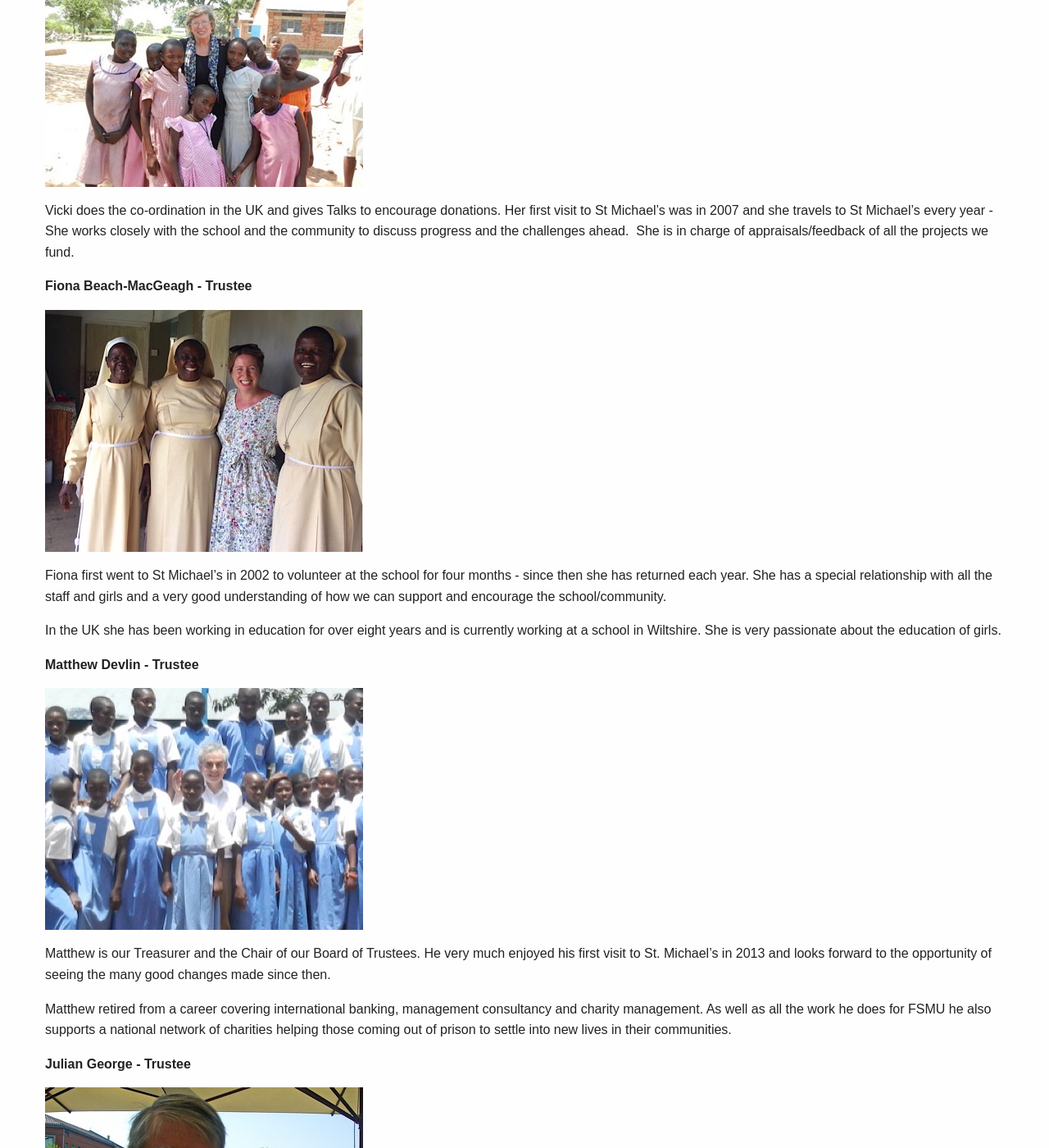
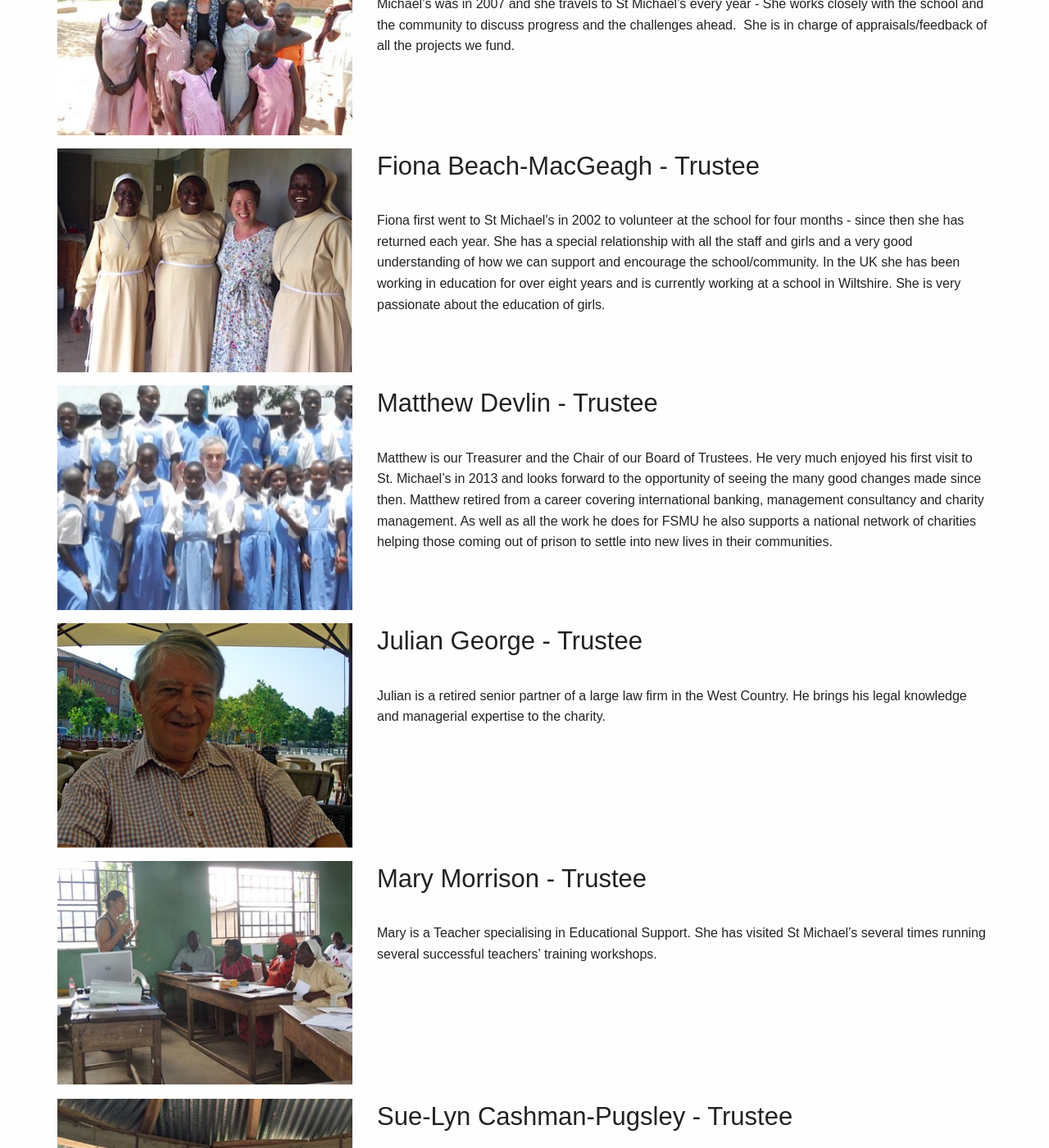
Before and after one commit to Eelviny/fsmu.co.uk, a Jekyll site: the page built from about.md, in a window 1280 px wide and 1400 px high, scrolled down 1395 px. Shown: the whole window at 82% size. Built offline with Jekyll 4.4.1, drawn with Linux system fonts in a browser that asks for light colours; nearby versions of some CDN libraries; a style sheet for code colours, icons or effects is not loaded; some of the changed text lies outside the part shown.

Commit message:
Move pictures to the left of writing

```diff
--- a/about.md
+++ b/about.md
@@ -30,55 +30,62 @@ Communication with the schools and community takes place frequently. In this way
 
 Here in the UK the charity is managed by the 6 trustees who meet regularly.
 
-**Vicki Beach - Trustee**
+<div class="grid-x grid-margin-x" style="margin-bottom: 1rem;"> <div class="cell medium-4">
+<img src="{{ site.baseurl }}/assets/images/9CFF46F8-A863-417E-90F7-49DDA7024C11.jpeg">
+</div> <div class="cell medium-8">
+<h3>Vicki Beach - Trustee</h3>
+<p>Vicki does the co-ordination in the UK and gives Talks to encourage donations. Her first visit to St Michael’s was in 2007 and she travels to St Michael’s every year - She works closely with the school and the community to discuss progress and the challenges ahead.  She is in charge of appraisals/feedback of all the projects we fund.</p>
+</div> </div>
 
-![]({{ site.baseurl }}/assets/images/9CFF46F8-A863-417E-90F7-49DDA7024C11.jpeg)
+<div class="grid-x grid-margin-x" style="margin-bottom: 1rem;"> <div class="cell medium-4">
+<img src="{{ site.baseurl }}/assets/images/AE582524-3BE0-4BEB-A958-7EEA2400D310.jpeg">
+</div> <div class="cell medium-8">
+<h3>Fiona Beach-MacGeagh - Trustee</h3>
+<p>Fiona first went to St Michael's in 2002 to volunteer at the school for four months - since then she has returned each year. She has a special relationship with all the staff and girls and a very good understanding of how we can support and encourage the school/community.
 
-Vicki does the co-ordination in the UK and gives Talks to encourage donations. Her first visit to St Michael’s was in 2007 and she travels to St Michael’s every year - She works closely with the school and the community to discuss progress and the challenges ahead.  She is in charge of appraisals/feedback of all the projects we fund.
+In the UK she has been working in education for over eight years and is currently working at a school in Wiltshire. She is very passionate about the education of girls.</p>
+</div> </div>
 
-**Fiona Beach-MacGeagh - Trustee**
+<div class="grid-x grid-margin-x" style="margin-bottom: 1rem;"> <div class="cell medium-4">
+<img src="{{ site.baseurl }}/assets/images/3E49700D-B478-4E77-A08C-DDAF91CE8E59.jpeg">
+</div> <div class="cell medium-8">
+<h3>Matthew Devlin - Trustee</h3>
+<p>Matthew is our Treasurer and the Chair of our Board of Trustees. He very much enjoyed his first visit to St. Michael’s in 2013 and looks forward to the opportunity of seeing the many good changes made since then.
 
-![]({{ site.baseurl }}/assets/images/AE582524-3BE0-4BEB-A958-7EEA2400D310.jpeg)
+Matthew retired from a career covering international banking, management consultancy and charity management. As well as all the work he does for FSMU he also supports a national network of charities helping those coming out of prison to settle into new lives in their communities.</p>
+</div> </div>
 
-Fiona first went to St Michael's in 2002 to volunteer at the school for four months - since then she has returned each year. She has a special relationship with all the staff and girls and a very good understanding of how we can support and encourage the school/community.
+<div class="grid-x grid-margin-x" style="margin-bottom: 1rem;"> <div class="cell medium-4">
+<img src="{{ site.baseurl }}/assets/images/8164CB17-1BDF-4185-8C20-DE9A777E7E50.jpeg">
+</div> <div class="cell medium-8">
+<h3>Julian George - Trustee</h3>
+<p>Julian is a retired senior partner of a large law firm in the West Country. He brings his legal knowledge and managerial expertise to the charity.</p>
+</div> </div>
 
-In the UK she has been working in education for over eight years and is currently working at a school in Wiltshire. She is very passionate about the education of girls.
+<div class="grid-x grid-margin-x" style="margin-bottom: 1rem;"> <div class="cell medium-4">
+<img src="{{ site.baseurl }}/assets/images/E888B20F-3E7B-46DF-A9B3-91779EF538A3.jpeg">
+</div> <div class="cell medium-8">
+<h3>Mary Morrison - Trustee</h3>
+<p>Mary is a Teacher specialising in Educational Support. She has visited St Michael’s several times running several successful teachers’ training workshops.</p>
+</div> </div>
 
-**Matthew Devlin - Trustee**
+<div class="grid-x grid-margin-x" style="margin-bottom: 1rem;"> <div class="cell medium-4">
+<img src="{{ site.baseurl }}/assets/images/0F205643-4AA8-403F-9149-F32FDB4D00F3.jpeg">
+</div> <div class="cell medium-8">
+<h3>Sue-Lyn Cashman-Pugsley - Trustee</h3>
+<p>Sue Lyn is a lawyer working in Sussex. Her first visit to St. Michael's was in 2015. During this visit she assisted the orphans with their reading, organised a class debate, helped the Sisters with administrative tasks. She has since return for a second visit. The experiences she had at the school were truly life changing and she is determined to use her professional skills for the benefit of the charity.</p>
+</div> </div>
 
-![]({{ site.baseurl }}/assets/images/3E49700D-B478-4E77-A08C-DDAF91CE8E59.jpeg)
-
-Matthew is our Treasurer and the Chair of our Board of Trustees. He very much enjoyed his first visit to St. Michael’s in 2013 and looks forward to the opportunity of seeing the many good changes made since then.
-
-Matthew retired from a career covering international banking, management consultancy and charity management. As well as all the work he does for FSMU he also supports a national network of charities helping those coming out of prison to settle into new lives in their communities.
-
-**Julian George - Trustee**
-
-![]({{ site.baseurl }}/assets/images/8164CB17-1BDF-4185-8C20-DE9A777E7E50.jpeg)
-
-Julian is a retired senior partner of a large law firm in the West Country. He brings his legal knowledge and managerial expertise to the charity.
-
-**Mary Morrison - Trustee**
-
-![]({{ site.baseurl }}/assets/images/E888B20F-3E7B-46DF-A9B3-91779EF538A3.jpeg)
-
-Mary is a Teacher specialising in Educational Support. She has visited St Michael’s several times running several successful teachers’ training workshops.
-
-**Sue-Lyn Cashman-Pugsley - Trustee**
-
-![]({{ site.baseurl }}/assets/images/0F205643-4AA8-403F-9149-F32FDB4D00F3.jpeg)
-
-Sue Lyn is a lawyer working in Sussex. Her first visit to St. Michael's was in 2015. During this visit she assisted the orphans with their reading, organised a class debate, helped the Sisters with administrative tasks. She has since return for a second visit. The experiences she had at the school were truly life changing and she is determined to use her professional skills for the benefit of the charity.
-
-**Kay Hudson - Ambassador**
-
-![]({{ site.baseurl }}/assets/images/D30A1E62-D1A3-49DC-8558-51A2BCC5AB1A.jpeg)
-
-Kay first travelled to St. Michael’s with Lizzie Beach-Macgeagh in 2009. They spent a blissful month doing sport and crafts with the girls during the girls’ long school holiday.
+<div class="grid-x grid-margin-x" style="margin-bottom: 1rem;"> <div class="cell medium-4">
+<img src="{{ site.baseurl }}/assets/images/D30A1E62-D1A3-49DC-8558-51A2BCC5AB1A.jpeg">
+</div> <div class="cell medium-8">
+<h3>Kay Hudson - Ambassador</h3>
+<p>Kay first travelled to St. Michael’s with Lizzie Beach-Macgeagh in 2009. They spent a blissful month doing sport and crafts with the girls during the girls’ long school holiday.
 
 She has continued her relationship with the school ever since, and has made several more visits. She is delighted to be an ambassador and to continue volunteering at St. Michael’s.
 
-Kay runs our Twitter Account.
+Kay runs our Twitter Account.</p>
+</div> </div>
 
 ### About St. Michael's School
 
```
